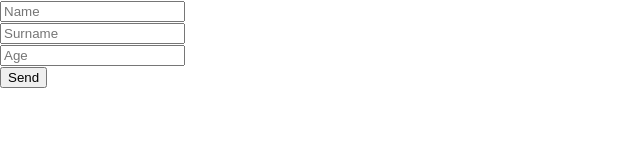
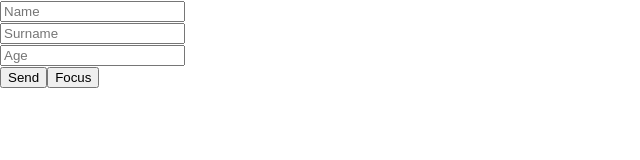
Before and after one commit to mateu52/week4zadania, a React (Create React App) app: page / in a window 1280 px wide. Shown: the top 160 px of the page, without its empty margins (0-640 px from the left). Built offline with nearby package versions, Linux system fonts and the light colour scheme.

Commit message:
ref komponentu klasowego w inpucie fukus przez buttona

```diff
--- a/src/Bild/Bild.js
+++ b/src/Bild/Bild.js
@@ -1,7 +1,59 @@
 import React ,{useState} from 'react';
 
 
-function useInput(initialValue=''){
+
+class Bild extends React.Component{
+    state={
+        name:'',
+        surname:'',
+        age:''
+    }
+    constructor(props){
+        super(props);
+        this.supernameInput =React.createRef();
+    }
+    sendForm=(event) =>{
+        event.preventDefault();
+    }
+    sendClick=(event)=>{
+        console.log("React bott...");
+
+    }
+    sendChange=(event)=>{
+        //const keyName= event.target.name;
+        this.setState({ [event.target.name ] : event.target.value});
+    }
+    sendFocus=()=>{
+        this.supernameInput.current.focus();
+        this.supernameInput.current.value='Kowalski';
+        this.supernameInput.current.style.border= '#f00 1px solid';
+    }
+
+    render() {
+
+        return(
+            <form onSubmit={ this.sendForm }>
+                <div>
+                    <input type="text" name="name" placeholder="Name" onChange={ this.sendChange } />
+                </div>
+                <div>
+                    <input type="text" ref={this.supernameInput} name="surname" placeholder="Surname" onChange={ this.sendChange } />
+                </div>
+                <div>
+                    <input type="text" name="age" placeholder="Age" onChange={ this.sendChange } />
+                </div>
+                <button type="submit" onClick={ this.sendClick }>Send</button>
+                <button type="button" onClick={ this.sendFocus }>Focus</button>
+            </form>
+            );
+    }
+
+}
+
+
+
+
+/* function useInput(initialValue=''){
     const [value, setValue]=useState('');
 
     const sendChange=(event)=>{
@@ -37,46 +89,8 @@ function Bild(){
                 <button type="submit" onClick={ sendClick }>Send</button>
         </form>
     );
-}
-
-
-/*
-class Bild extends React.Component{
-    state={
-        name:'',
-        surname:'',
-        age:''
-    }
-    sendForm=(event) =>{
-        event.preventDefault();
-    }
-    sendClick=(event)=>{
-        console.log("React bott...");
-
-    }
-    sendChange=(event)=>{
-        //const keyName= event.target.name;
-        this.setState({ [event.target.name ] : event.target.value});
-    }
-    render() {
-
-        return(
-            <form onSubmit={ this.sendForm }>
-                <div>
-                    <input type="text" name="name" placeholder="Name" onChange={ this.sendChange } />
-                </div>
-                <div>
-                    <input type="text" name="surname" placeholder="Surname" onChange={ this.sendChange } />
-                </div>
-                <div>
-                    <input type="text" name="age" placeholder="Age" onChange={ this.sendChange } />
-                </div>
-                <button type="submit" onClick={ this.sendClick }>Send</button>
-            </form>
-            );
-    }
-
 } */
 
 
+
 export default Bild;
```
